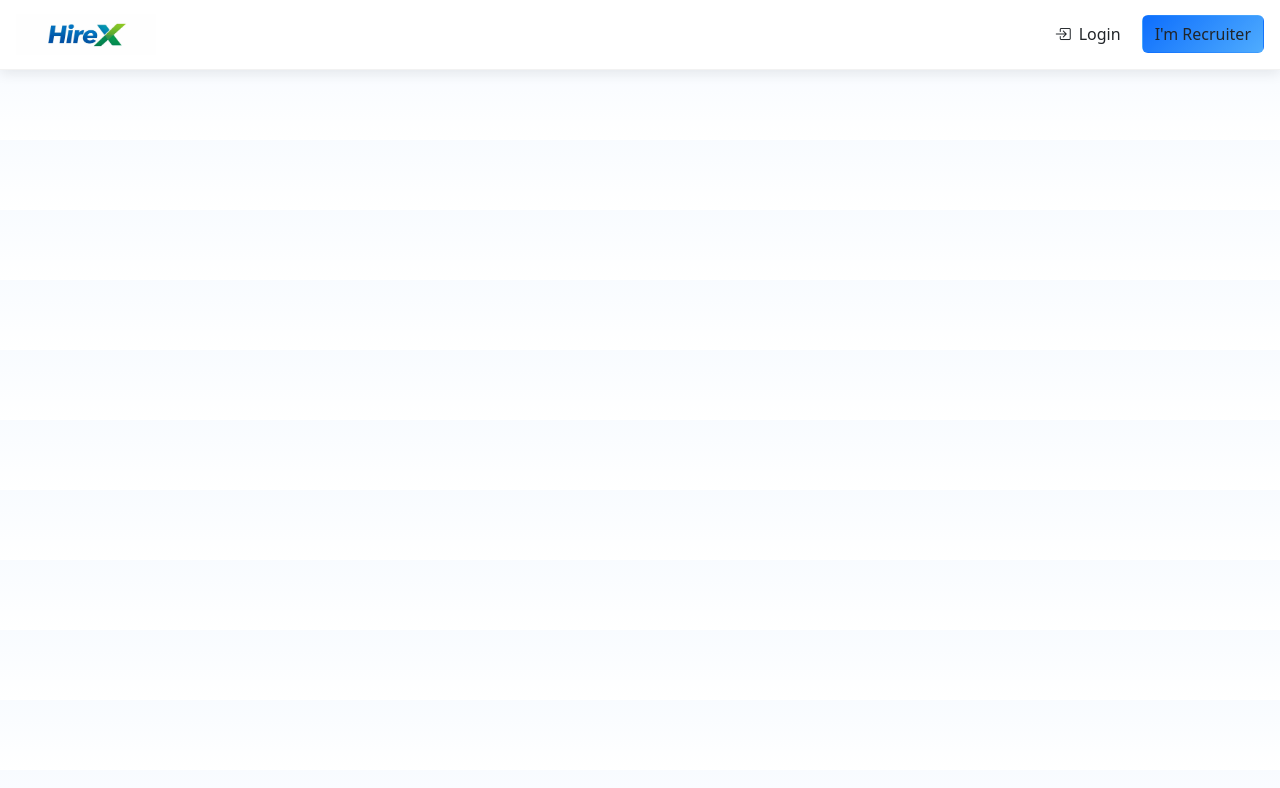
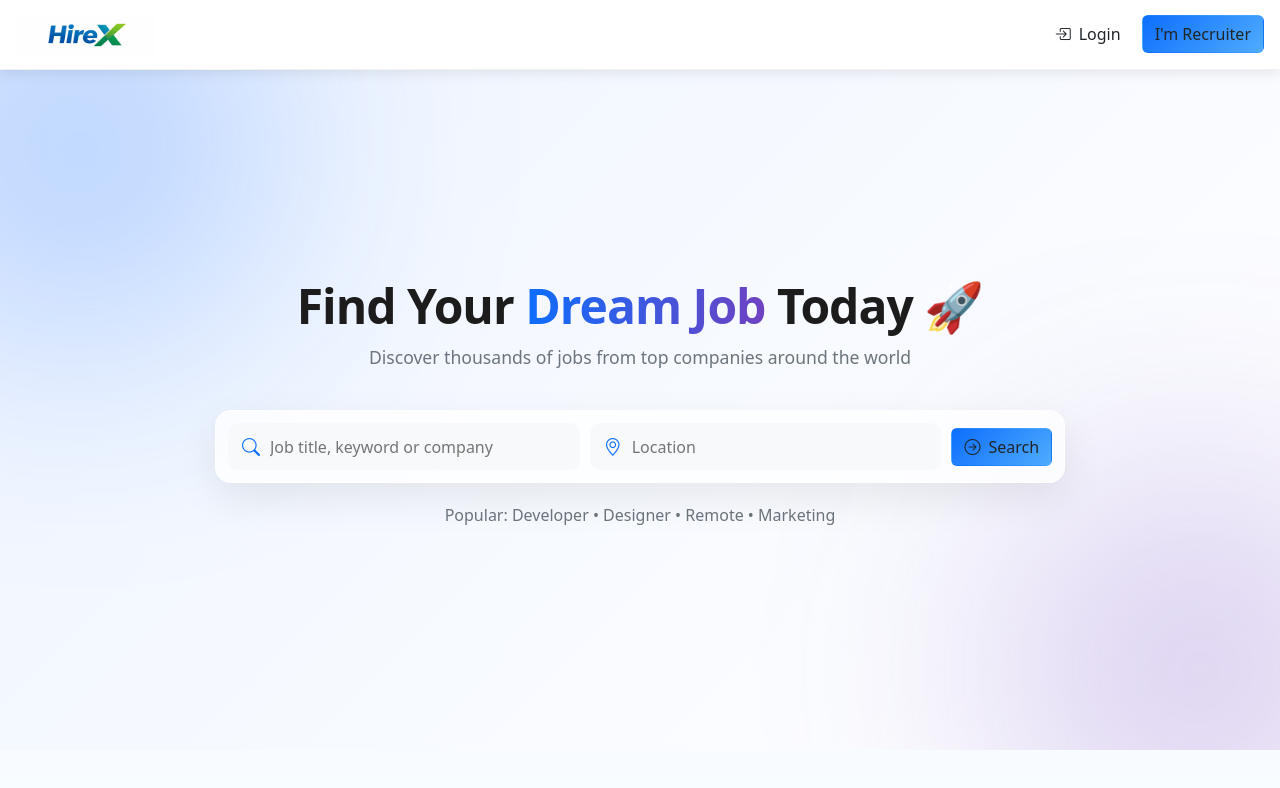
Before and after one commit to Praveenkumar-in/Hire_x, a React (Vite) app: page / in a window 1280 px wide. Shown: the top 788 px of the page. Built offline with nearby package versions, Linux system fonts and the light colour scheme; no server answers.

Commit message:
hero change

```diff
--- /dev/null
+++ b/src/components/Hero.jsx
@@ -0,0 +1,56 @@
+import React from "react";
+
+const Hero = () => {
+  return (
+    <section className="hirex-hero d-flex align-items-center">
+      <div className="container text-center">
+
+        {/* Heading */}
+        <h1 className="hero-title">
+          Find Your <span>Dream Job</span> Today 🚀
+        </h1>
+
+        <p className="hero-subtitle">
+          Discover thousands of jobs from top companies around the world
+        </p>
+
+        {/* Search Box */}
+        <div className="hirex-search-box mx-auto">
+
+          {/* Job Search */}
+          <div className="search-field">
+            <i className="bi bi-search"></i>
+            <input
+              type="text"
+              placeholder="Job title, keyword or company"
+            />
+          </div>
+
+          {/* Location */}
+          <div className="search-field">
+            <i className="bi bi-geo-alt"></i>
+            <input
+              type="text"
+              placeholder="Location"
+            />
+          </div>
+
+          {/* Search Button */}
+          <button className="btn hirex-search-btn">
+            <i className="bi bi-arrow-right-circle me-2"></i>
+            Search
+          </button>
+
+        </div>
+
+        {/* Popular Tags */}
+        <p className="popular-tags">
+          Popular: Developer • Designer • Remote • Marketing
+        </p>
+
+      </div>
+    </section>
+  );
+};
+
+export default Hero;
--- a/src/index.css
+++ b/src/index.css
@@ -92,3 +92,179 @@ body {
     width: 100%;
   }
 }
+/* ================= HERO SECTION ================= */
+
+.hirex-hero {
+  min-height: 85vh;
+  background: linear-gradient(135deg, #f8fbff, #eef5ff);
+}
+
+/* Heading */
+
+.hero-title {
+  font-size: 3rem;
+  font-weight: 700;
+  color: #1c1c1c;
+}
+
+.hero-title span {
+  color: #0d6efd;
+}
+
+.hero-subtitle {
+  color: #6c757d;
+  margin-top: 10px;
+  margin-bottom: 40px;
+  font-size: 1.1rem;
+}
+
+/* ================= SEARCH BOX ================= */
+
+.hirex-search-box {
+  background: #ffffff;
+  border-radius: 14px;
+  padding: 10px;
+  display: flex;
+  gap: 10px;
+  align-items: center;
+  max-width: 800px;
+
+  box-shadow: 0 10px 25px rgba(0,0,0,0.08);
+}
+
+/* Input Field */
+
+.search-field {
+  display: flex;
+  align-items: center;
+  flex: 1;
+  background: #f8f9fa;
+  padding: 10px 14px;
+  border-radius: 10px;
+}
+
+.search-field i {
+  color: #0d6efd;
+  margin-right: 8px;
+  font-size: 18px;
+}
+
+.search-field input {
+  border: none;
+  outline: none;
+  background: transparent;
+  width: 100%;
+}
+
+/* Search Button */
+
+.hirex-search-btn {
+  background: linear-gradient(135deg, #0d6efd, #4facfe);
+  color: white;
+  border: none;
+  padding: 10px 20px;
+  border-radius: 10px;
+  font-weight: 500;
+  transition: 0.3s;
+}
+
+.hirex-search-btn:hover {
+  transform: translateY(-2px);
+  box-shadow: 0 6px 15px rgba(13,110,253,0.35);
+}
+
+/* Popular Tags */
+
+.popular-tags {
+  margin-top: 20px;
+  color: #6c757d;
+}
+
+/* ================= MOBILE ================= */
+
+@media (max-width: 768px) {
+
+  .hero-title {
+    font-size: 2rem;
+  }
+
+  .hirex-search-box {
+    flex-direction: column;
+    padding: 15px;
+  }
+
+  .hirex-search-btn {
+    width: 100%;
+  }
+}
+
+/* ================= HERO SECTION PREMIUM ================= */
+
+.hirex-hero {
+  min-height: 85vh;
+  display: flex;
+  align-items: center;
+  position: relative;
+  overflow: hidden;
+
+  background: linear-gradient(135deg, #eef4ff, #ffffff);
+}
+
+/* ===== Floating Glow Effects ===== */
+
+.hirex-hero::before,
+.hirex-hero::after {
+  content: "";
+  position: absolute;
+  width: 400px;
+  height: 400px;
+  border-radius: 50%;
+  filter: blur(120px);
+  z-index: 0;
+}
+
+/* Blue Glow */
+.hirex-hero::before {
+  background: rgba(13,110,253,0.25);
+  top: -120px;
+  left: -120px;
+}
+
+/* Purple Glow */
+.hirex-hero::after {
+  background: rgba(111,66,193,0.25);
+  bottom: -120px;
+  right: -120px;
+}
+
+/* Keep content above glow */
+.hirex-hero .container {
+  position: relative;
+  z-index: 2;
+}
+
+.hero-title {
+  font-size: 3rem;
+  font-weight: 800;
+  color: #1c1c1c;
+  letter-spacing: -1px;
+}
+
+.hero-title span {
+  background: linear-gradient(90deg, #0d6efd, #6f42c1);
+  -webkit-background-clip: text;
+  -webkit-text-fill-color: transparent;
+}
+.hirex-search-box {
+  background: rgba(255,255,255,0.75);
+  backdrop-filter: blur(12px);
+  border-radius: 16px;
+  padding: 12px;
+  display: flex;
+  gap: 10px;
+  align-items: center;
+  max-width: 850px;
+
+  border: 1px solid rgba(255,255,255,0.6);
+  box-shadow: 0 15px 40px rgba(0,0,0,0.08);
+}
--- a/src/pages/Home.jsx
+++ b/src/pages/Home.jsx
@@ -1,10 +1,12 @@
 import React from 'react'
 import Navbar from '../components/Navbar'
+import Hero from '../components/Hero'
 
 const Home = () => {
   return (
     <div>
         <Navbar/>
+        <Hero/>
     </div>
   )
 }
```
